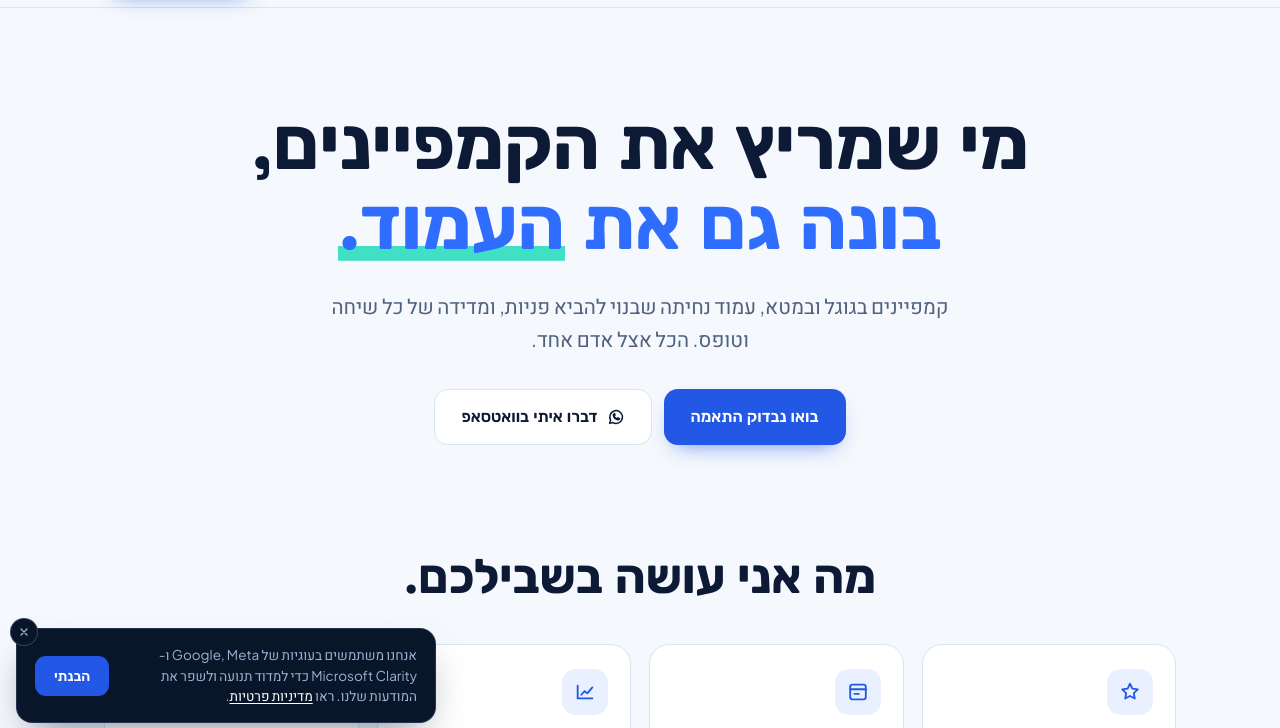
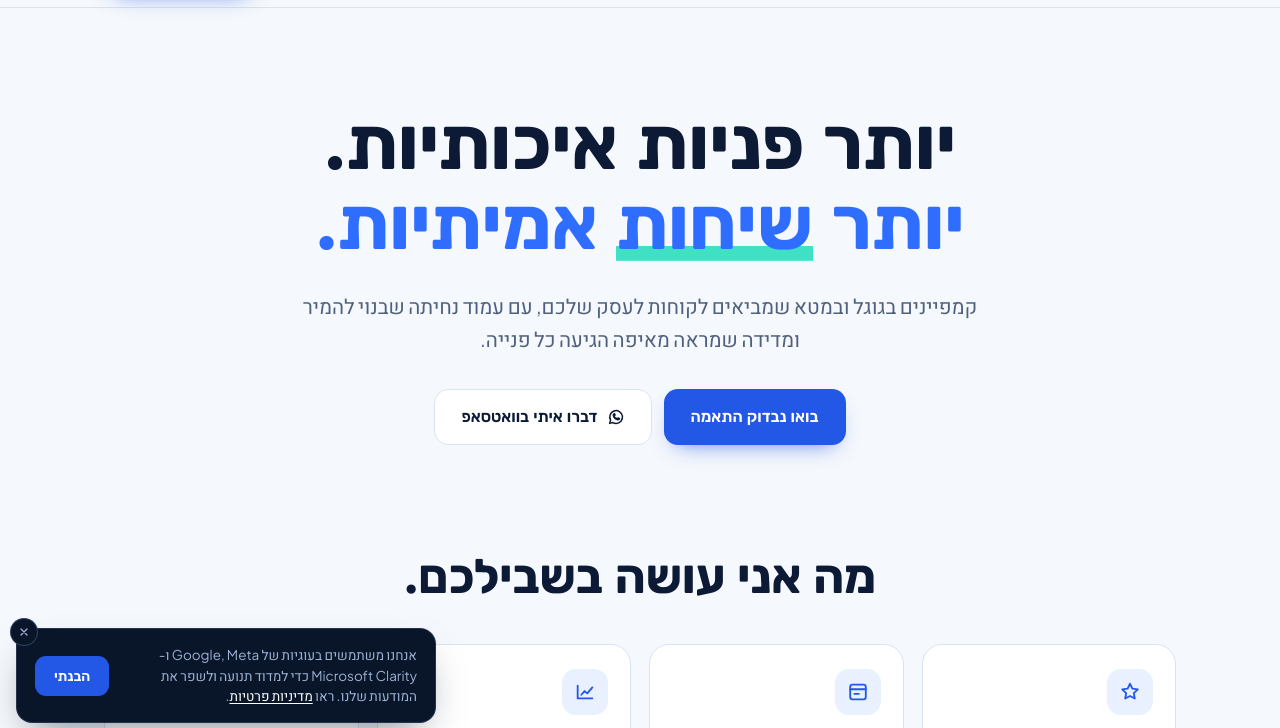
Before and after one commit to yoavbaryo95-eng/landing-page, a plain HTML site: page il.html in a window 1280 px wide. Shown: the part 61-789 px from the top of the page. Drawn offline with Linux system fonts and the light colour scheme.

Commit message:
/il: lead with the outcome - more quality leads, more real calls
Co-Authored-By: Claude Opus 5.5 <noreply@anthropic.com>
Claude-Session: https://claude.ai/code/session_01TAdga7qRfReABMHG49RXx4

```diff
--- a/il.html
+++ b/il.html
@@ -34,13 +34,13 @@ if(msConsent.track)msLoadGTM();</script>
 <meta charset="utf-8">
 <script>try{if(matchMedia('(prefers-reduced-motion: no-preference)').matches)document.documentElement.classList.add('anim');}catch(e){}</script>
 <meta name="viewport" content="width=device-width, initial-scale=1">
-<title>מי שמריץ את הקמפיינים בונה גם את העמוד | Marketing Scale</title>
+<title>יותר פניות איכותיות ויותר שיחות אמיתיות | Marketing Scale</title>
 <meta name="description" content="קמפיינים בגוגל ובמטא, עמוד נחיתה שבנוי להביא פניות ומדידה של כל שיחה וטופס, אצל אדם אחד. לעסקים בישראל ולעסקים שמוכרים לארה&quot;ב.">
 <link rel="canonical" href="https://marketing-scale.com/il">
 <meta property="og:type" content="website">
 <meta property="og:locale" content="he_IL">
 <meta property="og:url" content="https://marketing-scale.com/il">
-<meta property="og:title" content="מי שמריץ את הקמפיינים בונה גם את העמוד">
+<meta property="og:title" content="יותר פניות איכותיות. יותר שיחות אמיתיות.">
 <meta property="og:description" content="קמפיינים בגוגל ובמטא, עמוד נחיתה שבנוי להביא פניות ומדידה של כל פנייה. אצל אדם אחד.">
 <meta name="twitter:card" content="summary">
 <link rel="icon" type="image/png" href="assets/logo-badge.png">
@@ -346,8 +346,8 @@ h2{font-size:clamp(30px,4.4vw,48px);font-weight:700}
 
 <header class="hero">
   <div class="wrap">
-    <h1>מי שמריץ את הקמפיינים, <em>בונה גם את <span class="mark">העמוד.</span></em></h1>
-    <p class="lead">קמפיינים בגוגל ובמטא, עמוד נחיתה שבנוי להביא פניות, ומדידה של כל שיחה וטופס. הכל אצל אדם אחד.</p>
+    <h1>יותר פניות איכותיות. <em>יותר <span class="mark">שיחות</span> אמיתיות.</em></h1>
+    <p class="lead">קמפיינים בגוגל ובמטא שמביאים לקוחות לעסק שלכם, עם עמוד נחיתה שבנוי להמיר ומדידה שמראה מאיפה הגיעה כל פנייה.</p>
     <div class="cta">
       <a href="#start" class="btn btn-primary">בואו נבדוק התאמה</a>
       <a href="#" class="btn btn-line" data-wa data-contact="whatsapp_click"><svg viewBox="0 0 24 24" fill="none" stroke="currentColor" stroke-width="2" stroke-linecap="round" stroke-linejoin="round" aria-hidden="true"><path d="M3.5 20.5l1.3-4.3A8.5 8.5 0 1112 20.5a8.4 8.4 0 01-4.2-1.1z"/><path d="M9 9.3c.2 1.9 1.9 4.1 4.6 5.1l1.1-1.2 2 .9c-.3 1.2-1.3 1.8-2.4 1.6C11.5 15 9 12.6 8.4 9.8c-.2-1 .4-2 1.5-2.3l.9 2z"/></svg>דברו איתי בוואטסאפ</a>
```
